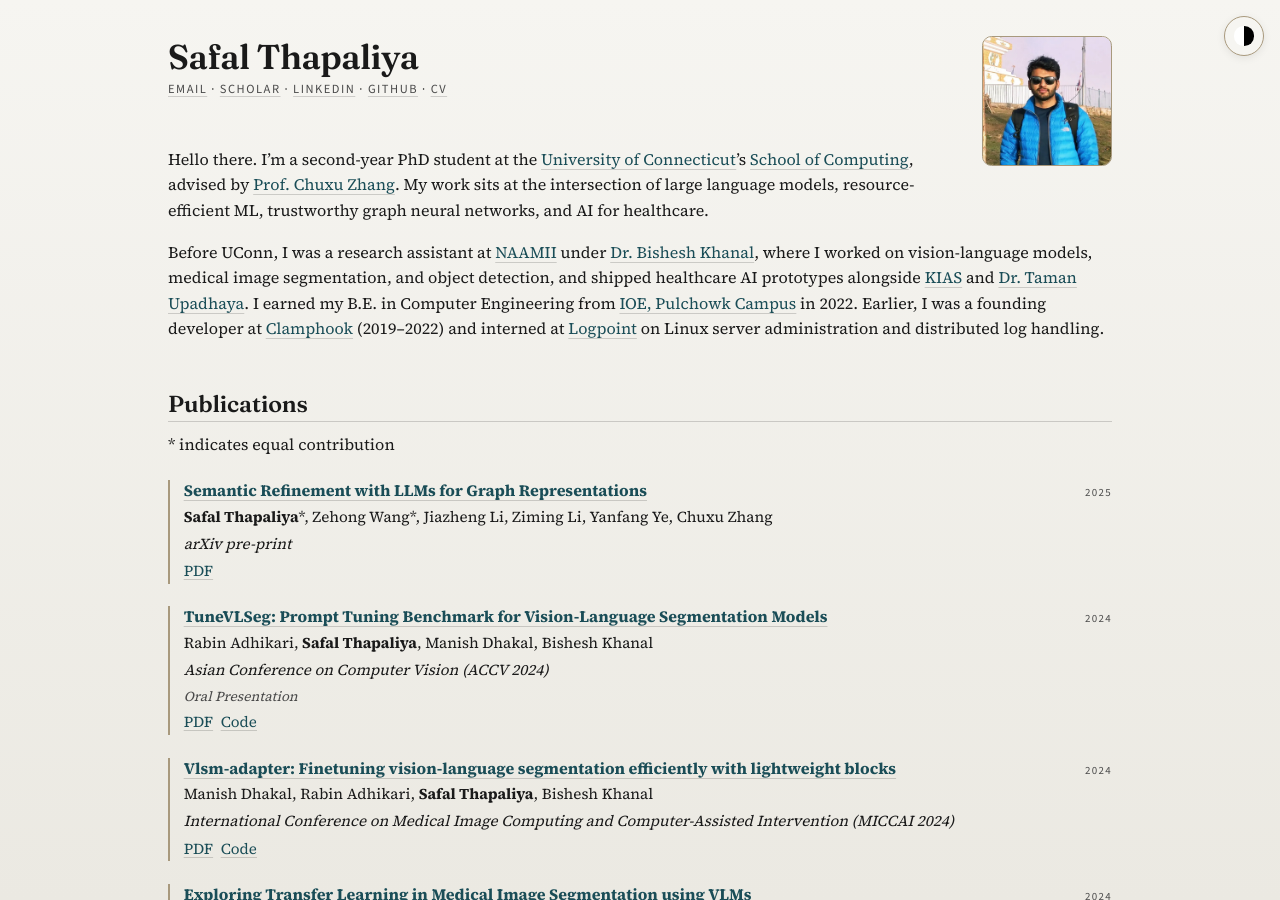
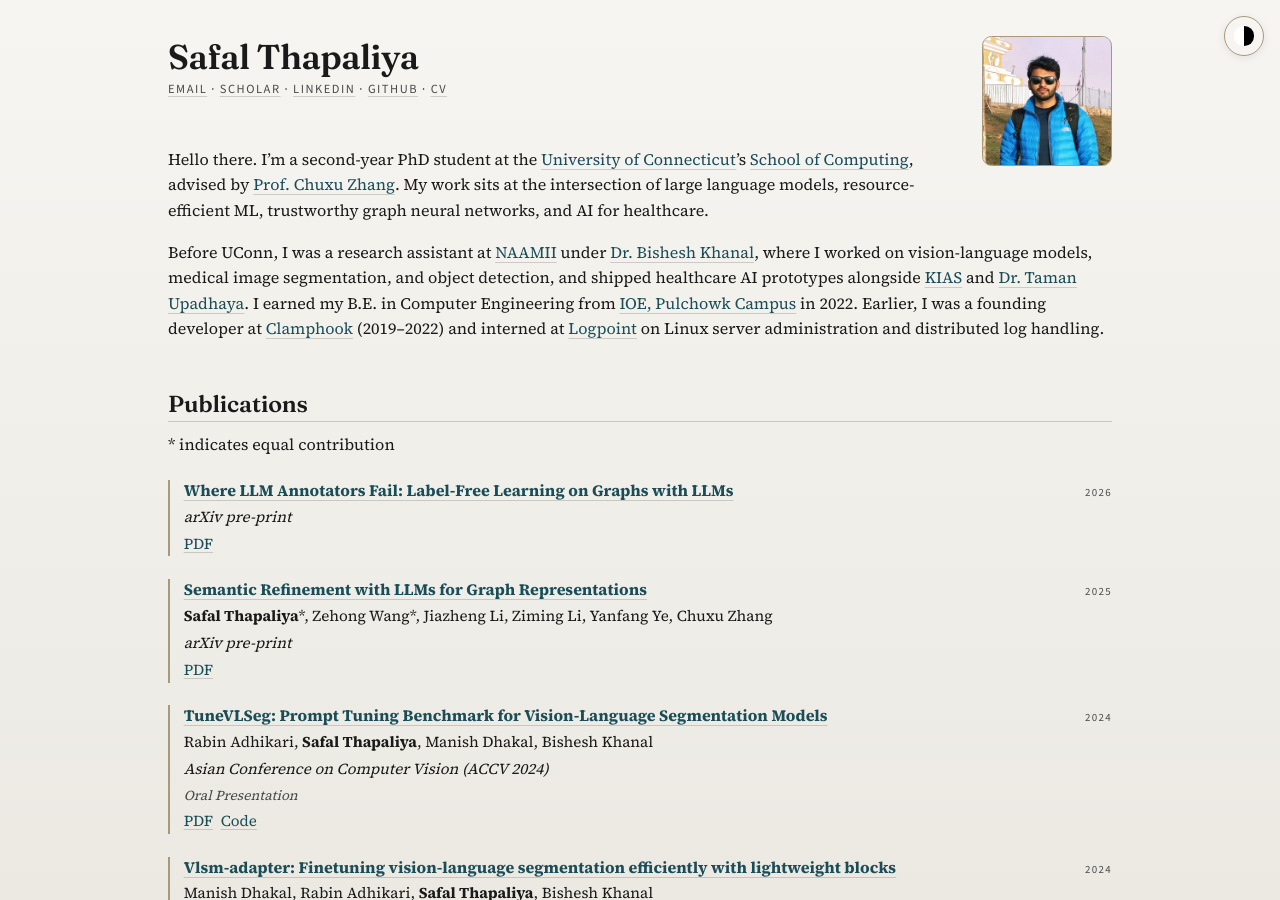
Before and after one commit to thapaliya19/thapaliya19.github.io, a Jekyll site: the page built from index.md, in a window 1280 px wide and 900 px high. Built offline with Jekyll 4.4.1, drawn with Linux system fonts in a browser that asks for light colours.

Commit message:
Add new pub

```diff
--- a/_data/publications.yml
+++ b/_data/publications.yml
@@ -1,4 +1,10 @@
 # _data/publications.yml
+- title: "Where LLM Annotators Fail: Label-Free Learning on Graphs with LLMs"
+  author: '**Safal Thapaliya**, Jiatan Huang,  Chuxu Zhang'
+  year: 2026
+  venue: arXiv pre-print
+  link: https://arxiv.org/abs/2605.27913
+  pdf: https://arxiv.org/pdf/2605.27913
 
 - title: "Semantic Refinement with LLMs for Graph Representations"
   authors: '**Safal Thapaliya**\*, Zehong Wang\*, Jiazheng Li, Ziming Li, Yanfang Ye, Chuxu Zhang'
```
